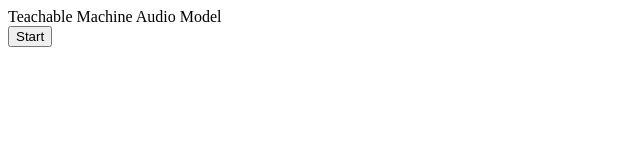
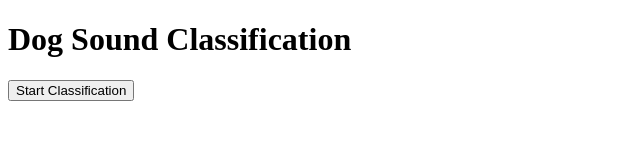
Before and after one commit to zramos072-cyber/dog, a plain HTML site: page index.html in a window 1280 px wide. Shown: the whole page, without its empty margins (0-640 px from the left). Drawn offline with Linux system fonts and the light colour scheme.

Commit message:
index.html

```diff
--- a/index.html
+++ b/index.html
@@ -1,12 +1,21 @@
-<div>Teachable Machine Audio Model</div>
-<button type="button" onclick="init()">Start</button>
+<!DOCTYPE html>
+<html>
+<head>
+    <title>Dog Sound Classification Model</title>
+    <meta name="viewport" content="width=device-width, initial-scale=1.0">
+</head>
+<body>
+    <h1>Dog Sound Classification</h1>
+    <button type="button" onclick="init()">Start Classification</button>
     <div id="label-container"></div>
+
     <script src="https://cdn.jsdelivr.net/npm/@tensorflow/tfjs@1.3.1/dist/tf.min.js"></script>
     <script src="https://cdn.jsdelivr.net/npm/@tensorflow-models/speech-commands@0.4.0/dist/speech-commands.min.js"></script>
 
     <script type="text/javascript">
-    // 1. URL FIX: Removed the incorrect "./" prefix.
+        // 1. Teachable Machine Model URL
         const URL = "https://teachablemachine.withgoogle.com/models/xKxq3a2NJ/";
+        const CONFIDENCE_THRESHOLD = 0.75; // Only classify if confidence is >= 75%
 
         async function createModel() {
             const checkpointURL = URL + "model.json";
@@ -16,10 +25,10 @@
                 "BROWSER_FFT",
                 undefined,
                 checkpointURL,
-            metadataURL);
+                metadataURL
+            );
 
             await recognizer.ensureModelLoaded();
-
             return recognizer;
         }
 
@@ -27,47 +36,62 @@
             const recognizer = await createModel();
             const classLabels = recognizer.wordLabels();
             const labelContainer = document.getElementById("label-container");
+            labelContainer.innerHTML = ''; // Clear existing content
+
+            // Create divs for all labels
             for (let i = 0; i < classLabels.length; i++) {
                 labelContainer.appendChild(document.createElement("div"));
             }
 
+            // Disable the Start button and update its text
+            document.querySelector('button').disabled = true;
+            document.querySelector('button').innerText = 'Detection Active...';
+
             recognizer.listen(result => {
                 const scores = result.scores;
 
-            // --- NEW LOGIC: Find the best prediction and send it to App Inventor ---
+                // --- Find the best prediction and score ---
                 let maxScore = -Infinity;
                 let topClassLabel = '';
 
                 for (let i = 0; i < scores.length; i++) {
-                // Find the class with the highest score
+                    // Find the label with the highest score
                     if (scores[i] > maxScore) {
                         maxScore = scores[i];
                         topClassLabel = classLabels[i];
                     }
 
-                // Update the label container on the webpage (for visual feedback)
-                const classPrediction = classLabels[i] + ": " + scores[i].toFixed(2);
+                    // Update the visible scores on the web page (optional visual feedback)
+                    const classPrediction = classLabels[i] + ": " + (scores[i] * 100).toFixed(1) + "%";
                     labelContainer.childNodes[i].innerHTML = classPrediction;
                 }
 
-            // 2. CRUCIAL FIX: Send the top classification result back to App Inventor
-            // This triggers the 'when CustomWebView1.WebViewStringChanged value' event!
-            if (window.AppInventor && topClassLabel) {
-                // Only send the result if the probability meets the threshold (0.75)
-                if (maxScore >= 0.75) {
-                    window.AppInventor.setWebViewString(topClassLabel);
+                // *** CRUCIAL App Inventor Communication ***
+                if (window.AppInventor) {
+                    let resultToSend;
+
+                    // 2. Decide what to send based on confidence and whether it's background noise
+                    if (maxScore >= CONFIDENCE_THRESHOLD && topClassLabel !== '_background_noise_') {
+                        // Send the confident classification (e.g., "Growling", "LoudBarking")
+                        resultToSend = topClassLabel;
                     } else {
-                    // Optionally send a generic label if no classification is confident enough
-                    window.AppInventor.setWebViewString("Background Noise");
+                        // Send a neutral message if not confident or if it's just background noise
+                        resultToSend = "Background Noise";
                     }
+
+                    // This function call triggers the `when CustomWebView1 .WebviewStringChanged` block in App Inventor
+                    window.AppInventor.setWebViewString(resultToSend);
                 }
-            // --- END NEW LOGIC ---
 
             }, {
                 includeSpectrogram: true,
-            probabilityThreshold: 0.75,
+                // Set the library's internal threshold low (e.g., 0.01) to ensure we always get scores,
+                // and use our custom JavaScript logic (CONFIDENCE_THRESHOLD) for the final decision.
+                probabilityThreshold: 0.01,
                 invokeCallbackOnNoiseAndUnknown: true,
                 overlapFactor: 0.50
             });
         }
     </script>
+</body>
+</html>
```
Lines whose indentation alone changed are shown as unchanged.
